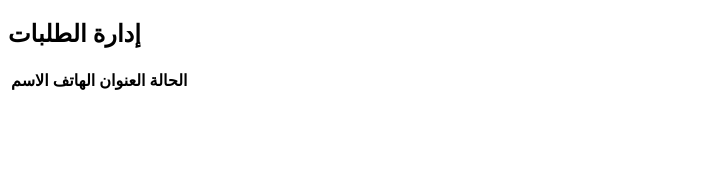
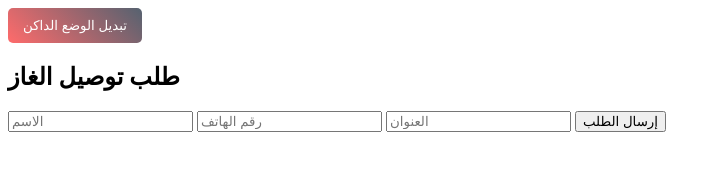
Before and after one commit to yousefiraq/Admine3, a plain HTML site: page index.html in a window 1280 px wide. Shown: the whole page, without its empty margins (0-722 px from the left). Drawn offline with Linux system fonts and the light colour scheme; no server answers.

Commit message:
Update index.html

```diff
--- a/index.html
+++ b/index.html
@@ -3,27 +3,21 @@
 <head>
     <meta charset="UTF-8">
     <meta name="viewport" content="width=device-width, initial-scale=1.0">
-    <title>إدارة الطلبات</title>
+    <title>طلب غاز</title>
     <link rel="stylesheet" href="styles.css">
 </head>
 <body>
     <div class="container">
-        <h2>إدارة الطلبات</h2>
-        <table>
-            <thead>
-                <tr>
-                    <th>الاسم</th>
-                    <th>الهاتف</th>
-                    <th>العنوان</th>
-                    <th>الحالة</th>
-                </tr>
-            </thead>
-            <tbody id="ordersTable">
-            </tbody>
-        </table>
+        <h2>طلب توصيل الغاز</h2>
+        <form id="orderForm">
+            <input type="text" id="name" placeholder="الاسم" required>
+            <input type="text" id="phone" placeholder="رقم الهاتف" required>
+            <input type="text" id="address" placeholder="العنوان" required>
+            <button type="submit">إرسال الطلب</button>
+        </form>
     </div>
 
     <script src="firebase-config.js" type="module"></script>
-    <script src="orders.js" type="module"></script>
+    <script src="script.js" type="module"></script>
 </body>
 </html>
```
